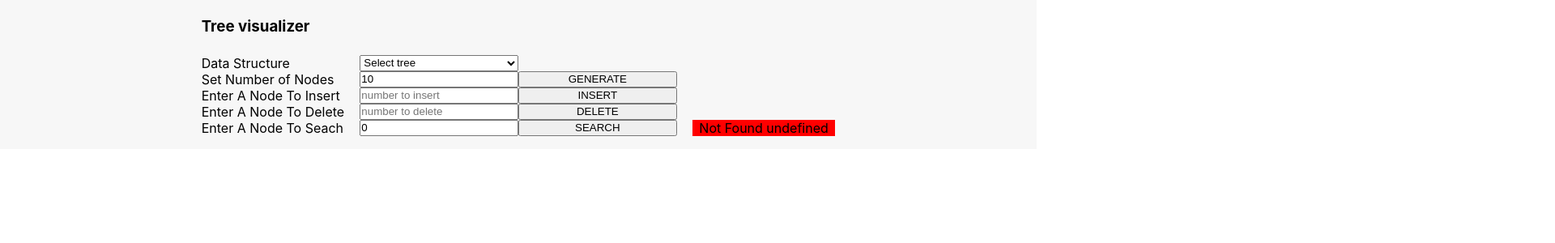
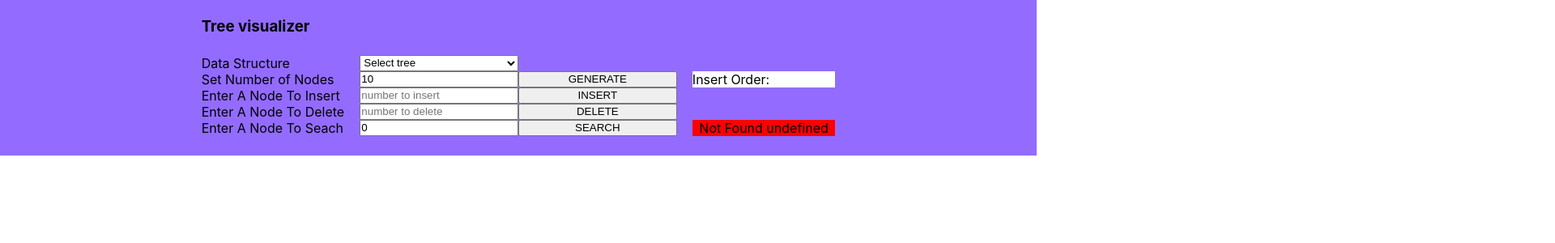
Before and after one commit to Ryunosuke39/Tree-visualizer, a React (Create React App) app in the folder my-app/: page / in a window 1280 px wide. Shown: the top 300 px of the page at 81% size, 1920 px wide, since content can reach past the window. Built offline with nearby package versions, Linux system fonts and the light colour scheme.

Commit message:
Insert order for gen and node style changed

```diff
--- a/my-app/src/App.js
+++ b/my-app/src/App.js
@@ -1,5 +1,5 @@
 import logo from './logo.svg'
-import './App.css'
+// import './App.css'
 import AssembleScreen from './components/assemble-screen'
 
 function App() {
--- a/my-app/src/components/assemble-screen/index.jsx
+++ b/my-app/src/components/assemble-screen/index.jsx
@@ -2,7 +2,6 @@
 import './style.css'
 
 import Bundle from '../bundle/bundle'
-import Canvas from '../canvas/canvas'
 import GenerateTree from '../trees/generate-tree/generate-tree'
 import BinarySearchTree from '../trees/algorithms/bst'
 //BST
@@ -155,7 +154,10 @@
                   />
                   </div>
                   <div className='canvas-container'>
-                    <Canvas />
+                    <div className='center-canvas'>
+                    {/* <Canvas /> */}
+                    <TreeManipulation />
+                    </div>
                   </div>
                 </shaffledArrCtx.Provider>
               </generatedTreeCtx.Provider>
--- a/my-app/src/components/assemble-screen/style.css
+++ b/my-app/src/components/assemble-screen/style.css
@@ -7,23 +7,30 @@
 .container {
   display: grid;
   grid-template-rows: 1fr 10fr;
+  height: 100vh;
+  position: relative;
 }
 
 .bundle {
-  width: 100%;
-  background: rgb(247, 247, 247);
+  width: 100vw;
+  min-height: 12rem;
+  background: rgb(147, 108, 255);
   position: fixed;
 }
 
 .canvas-container {
-  width: 1000%;
-  height: 1000%;
+  /* center div */
+  max-width: fit-content;
+  max-height: fit-content;
+  margin-left: auto;
+  margin-right: auto;
+}
+
+.center-canvas {
+  /* max-width: 10000vw; */
+  max-height: 100vh;
   margin-top: 12rem;
   z-index: -1;
   background: rgb(255, 255, 255);
 
-  /* center div */
-  max-width: fit-content;
-  margin-left: auto;
-  margin-right: auto;
 }
--- a/my-app/src/components/bundle/bundle-style.css
+++ b/my-app/src/components/bundle/bundle-style.css
@@ -20,6 +20,11 @@
 
 label {
   padding-right: 1.2rem;
+}
+
+.shaffle-order {
+  margin-left: 1.2rem;
+  background: white;
 }
 
 .search-res {
--- a/my-app/src/components/bundle/bundle.jsx
+++ b/my-app/src/components/bundle/bundle.jsx
@@ -1,6 +1,8 @@
 import './bundle-style.css'
 import { searchNodeCtx } from '../assemble-screen'
 import { useContext } from 'react'
+
+import { shaffledArrCtx } from '../assemble-screen'
 
 export default function Bundle({
   numOfNodes,
@@ -18,8 +20,12 @@
   numToDelete,
   setNumToDelete,
 }) {
+  // for generate
+  const shaffledArr = useContext(shaffledArrCtx)
+
+
+  // for search res coloring
   const searchResult = useContext(searchNodeCtx)
-  // for search res coloring
   let doExistCSS = searchResult[1]? 'found' : 'not-found'
 
   return (
@@ -58,6 +64,7 @@
                   <button name='generateButton' onClick={handleGenerateTree}>
                     GENERATE
                   </button>
+                  <div className='shaffle-order'>{`Insert Order: ${shaffledArr}`}</div>
             </div>
 
             <div className='operation'>
--- a/my-app/src/components/canvas/canvas-style.css
+++ b/my-app/src/components/canvas/canvas-style.css
@@ -7,7 +7,11 @@
   padding-right: 0;
   margin-left: auto;
   margin-right: auto;
-  display: block;
-  width: 100vw;
+  /* display: block; */
+  width: 100vh;
+  max-width: fit-content;
+  margin-left: auto;
+  margin-right: auto;
+  background: red;
   /* height: 100vh; */
 }
--- a/my-app/src/components/canvas/tree-manipulation.jsx
+++ b/my-app/src/components/canvas/tree-manipulation.jsx
@@ -4,7 +4,7 @@
 import { generatedTreeCtx } from '../assemble-screen'
 import { nodeToInsertCtx } from '../assemble-screen'
 
-import './canvas-style.css'
+// import './canvas-style.css'
 
 // insert function
 export function InsertNum(num, shaffledArr) {
@@ -29,8 +29,8 @@
 
     // circle
     ctx.beginPath()
-    ctx.arc(this.x, this.y, 30, 0, Math.PI * 2)
-    ctx.fillStyle = 'blue'
+    ctx.arc(this.x, this.y, 15, 0, Math.PI * 2)
+    ctx.fillStyle = 'lightblue'
     ctx.fill()
     ctx.strokeStyle = 'blue'
     ctx.stroke()
@@ -38,10 +38,10 @@
     // text
     ctx.strokeStyle = 'blue'
     ctx.lineWidth = 1
-    ctx.strokeText(this.num, this.x - 5, this.y - 2)
-    ctx.fillStyle = 'white'
-    ctx.font = '28px Arial'
-    ctx.fillText(this.num, this.x - 5, this.y - 2)
+    // ctx.strokeText(this.num, this.x - 5, this.y - 2)
+    ctx.fillStyle = 'blue'
+    ctx.font = '18px Arial'
+    ctx.fillText(this.num, this.x - 5, this.y - 15)
   }
 
   // get canvas node from canvas nodes array based on the weight its passed
@@ -192,16 +192,16 @@
   ) {
     if (root == null) {
       let height = Lcount + Rcount
-      let x = parents[parents.length - 1].x + 50
-      let y = parents[parents.length - 1].y + 200
+      let x = parents[parents.length - 1].x;
+      let y = parents[parents.length - 1].y + 100
 
       // ORIGINAL
       if (nodesArr && nodesArr.length) {
         if (height === 1) {
-          isLeft ? (x -= 640) : (x += 640)
+          isLeft ? (x -= 320) : (x += 320)
         }
         if (height === 2) {
-          isLeft ? (x -= 320) : (x += 320)
+          isLeft ? (x -= 160) : (x += 160)
         }
         if (height === 3) {
           isLeft ? (x -= 160) : (x += 160)
```
